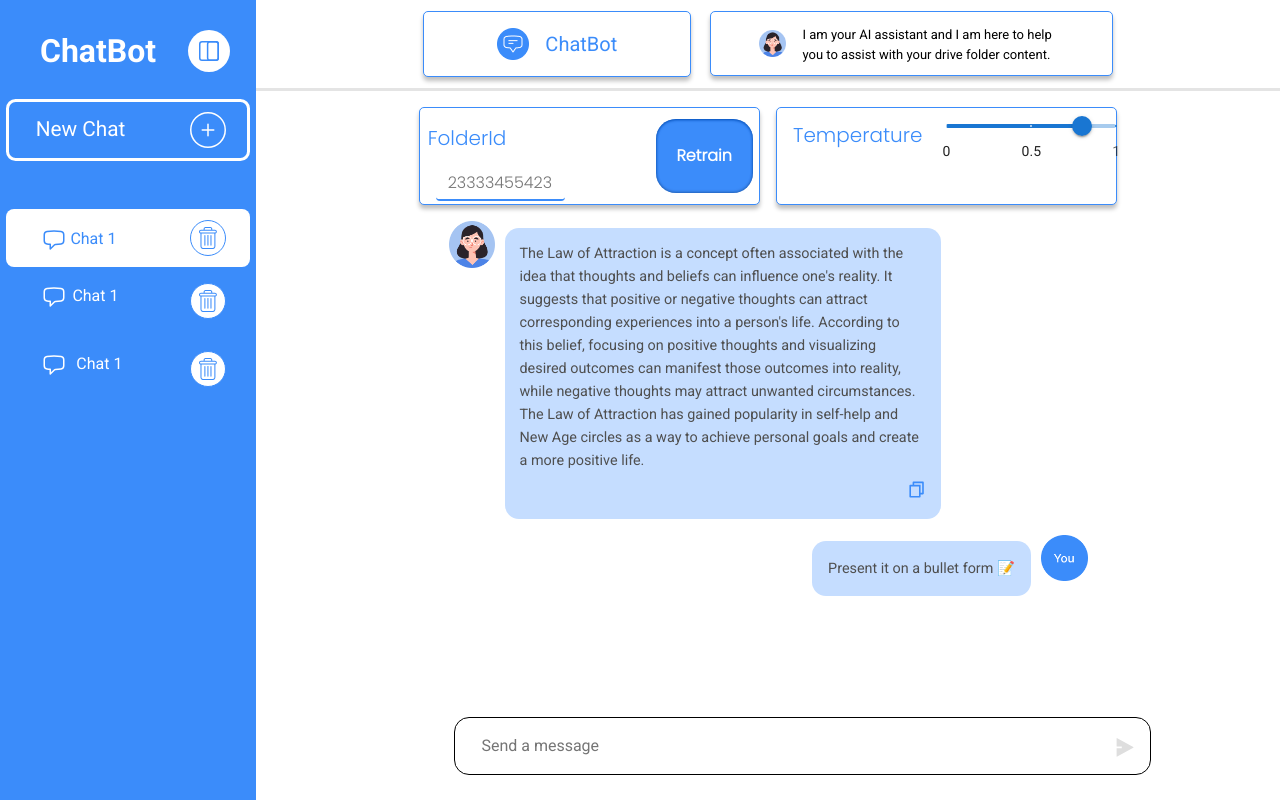
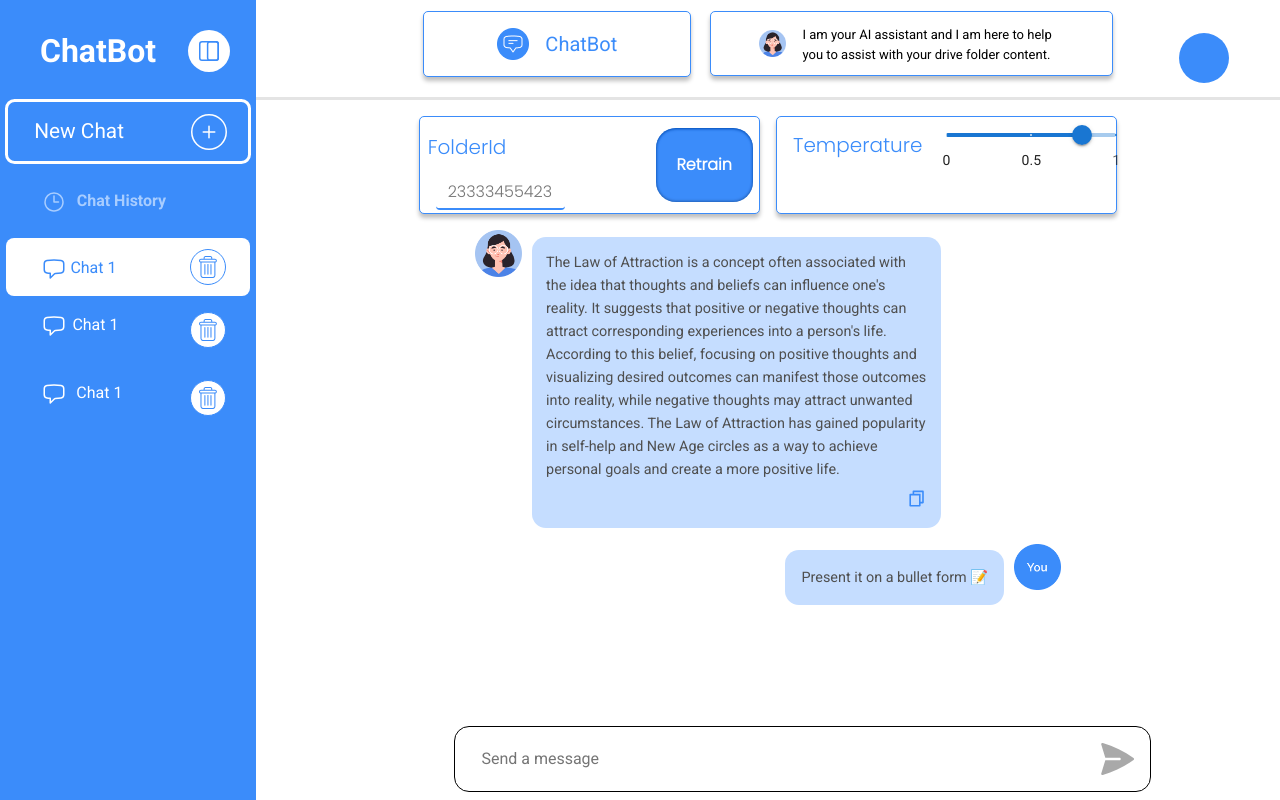
Before and after one commit to bhargav-11/pathwise-ai-frontend, a React (Create React App) app: page /home in a window 1280 px wide. Built offline with nearby package versions, Linux system fonts and the light colour scheme.

Commit message:
signin username display in home

```diff
--- a/src/componets/Chat.js
+++ b/src/componets/Chat.js
@@ -5,6 +5,7 @@ import Input from "./Input";
 import chat from "../images/chat.png";
 import logo from "../images/logo.svg";
 import { Box, Slider } from "@mui/material";
+import { Link, useNavigate } from "react-router-dom";
 
 const marks = [
   {
@@ -33,7 +34,12 @@ export const Chat = ({
   const [, setRefrshMsgList] = useState(false);
   const [buttonClicked, setButtonClicked] = useState(false);
   const [loading, setLoading] = useState(false);
-
+  const firstLetter = localStorage.getItem("firstLetter");
+  const navigate = useNavigate();
+  const handlelogout = () => {
+    localStorage.removeItem("islogin");
+    navigate("/");
+  };
   React.useEffect(() => {
     setMessageList(chathistoryList);
     setChatId(chat_history_id);
@@ -105,6 +111,11 @@ export const Chat = ({
             </div>
           </div>
         </div>
+        <div onClick={handlelogout}>
+        <div className="round"  style={{ cursor: "pointer" }}>
+          <h1 class="text-center">{firstLetter}</h1>
+          </div>
+      </div>
       </div>
       <div className="container folder-content mt-3">
         <div className="row justify-content-center">
@@ -136,7 +147,7 @@ export const Chat = ({
             <button>retrain</button>
           </div>
           <div className="col-md-4 folder-content-1 ms-3">
-            <div className="me-4 mt-2" style={{ marginLeft: "1rem" }}>
+            <div className="me-4 " style={{ marginLeft: "1rem", marginTop: "2.6%" }}>
               temperature
             </div>{" "}
             <Box sx={{ width: 180 }}>
@@ -173,9 +184,13 @@ export const Chat = ({
             setRefrshMsgList={setRefrshMsgList}
             buttonClicked={buttonClicked}
             setButtonClicked={setButtonClicked}
+
           />
-        </>
-      )}
-    </div>
+
+
+    </>
+  )
+}
+    </div >
   );
 };
--- a/src/componets/Input.js
+++ b/src/componets/Input.js
@@ -37,9 +37,18 @@ const Input = ({
             }}
           />
           <button className="send-button" id="myBtn" onClick={handleApiCall}>
-            <RiSendPlane2Fill
-              className={buttonClicked ? "clicked-button" : "i"}
-            />
+          <svg
+                xmlns="http://www.w3.org/2000/svg"
+                width="34"
+                height="34"
+                viewBox="0 0 34 34"
+                fill="none"
+              >
+                <path
+                  d="M1.79664 1.00845C1.58021 0.945683 1.35084 0.942593 1.13279 0.999507C0.914747 1.05642 0.716143 1.17122 0.557996 1.33176C0.39985 1.49229 0.288043 1.6926 0.234408 1.91147C0.180772 2.13035 0.187303 2.35965 0.253309 2.57511L4.30664 15.7501H18.5C18.8315 15.7501 19.1494 15.8818 19.3839 16.1162C19.6183 16.3507 19.75 16.6686 19.75 17.0001C19.75 17.3316 19.6183 17.6496 19.3839 17.884C19.1494 18.1184 18.8315 18.2501 18.5 18.2501H4.30664L0.253309 31.4251C0.187303 31.6406 0.180772 31.8699 0.234408 32.0888C0.288043 32.3076 0.39985 32.5079 0.557996 32.6685C0.716143 32.829 0.914747 32.9438 1.13279 33.0007C1.35084 33.0576 1.58021 33.0545 1.79664 32.9918C12.8216 29.7856 23.2182 24.7206 32.5383 18.0151C32.6994 17.8994 32.8306 17.7469 32.9211 17.5704C33.0115 17.3939 33.0587 17.1985 33.0587 17.0001C33.0587 16.8018 33.0115 16.6063 32.9211 16.4298C32.8306 16.2533 32.6994 16.1009 32.5383 15.9851C23.2182 9.27953 12.8216 4.21453 1.79664 1.00845Z"
+                  fill="#a9a9a9"
+                />
+              </svg>
           </button>
         </div>
       </div>
--- a/src/componets/Sidebar.js
+++ b/src/componets/Sidebar.js
@@ -10,7 +10,7 @@ const Sidebar = ({
   isnewchat,
   selectedItemIndex,
 }) => {
-  const navigate = useNavigate();
+const navigate = useNavigate();
   const handlelogout = () => {
     localStorage.removeItem("islogin");
     navigate("/");
@@ -21,8 +21,7 @@ const Sidebar = ({
         <div className="logo">
           <div>ChatBot</div>
         </div>
-        <div className="sidebutton" style={{ cursor: "pointer" }}>
-          <div onClick={handlelogout}>
+        <div className="sidebutton">
             <svg
               xmlns="http://www.w3.org/2000/svg"
               width="42"
@@ -50,7 +49,6 @@ const Sidebar = ({
                 stroke-width="1.5"
               />
             </svg>
-          </div>
         </div>
       </div>
       <div
@@ -101,7 +99,6 @@ const Sidebar = ({
         )}
       </div>
       <div className="history">
-        {allHistory?.length > 0 && (
           <div className="historyicon">
             <svg
               xmlns="http://www.w3.org/2000/svg"
@@ -120,7 +117,6 @@ const Sidebar = ({
             </svg>{" "}
             <span className="chat_history">Chat History</span>
           </div>
-        )}
       </div>
       <div className="save-history">
         <div className="selected-type">
--- a/src/pages/Signin.js
+++ b/src/pages/Signin.js
@@ -23,6 +23,7 @@ function Signin() {
   });
   const [errors, setErrors] = useState({});
   const navigate = useNavigate();
+
   const validateForm = () => {
     let newErrors = {};
     if (!userData.username) {
@@ -38,6 +39,7 @@ function Signin() {
     const { name, value } = event.target;
     setuserData((prevData) => ({ ...prevData, [name]: value }));
   };
+
   const handlesubmit = (event) => {
     event.preventDefault();
     let Requestdata = JSON.stringify({
@@ -54,6 +56,8 @@ function Signin() {
           })
           .then((response) => {
             if (response.status === 200) {
+              const firstLetter = userData.username.charAt(0).toUpperCase();
+              localStorage.setItem("firstLetter", firstLetter);
               navigate("/home");
               localStorage.setItem("islogin", response.data.is_admin);
             }
@@ -72,7 +76,7 @@ function Signin() {
   useEffect(() => {
     if (localStorage.getItem("islogin")) {
       navigate("/home");
-    }
+  }
   }, []);
   return (
     <div className="signin">
@@ -96,22 +100,20 @@ function Signin() {
                 id="form8Example2"
                 label="Username"
                 name="username"
-                required
                 value={userData.username}
                 onChange={handlechange}
               />
-              {errors.username && <div className="text-danger">{errors.username}</div>}
+{errors.username && <div className="text-danger">{errors.username}</div>}
               <MDBInput
                 className="mt-4"
                 type="password"
                 id="form7Example2"
                 name="password"
-                required
                 value={userData.password}
                 label="Password"
                 onChange={handlechange}
               />
-              {errors.password && <div className="text-danger">{errors.password}</div>}
+{errors.password && <div className="text-danger">{errors.password}</div>}
               <MDBBtn
                 type="submit"
                 className="mt-4"
@@ -120,7 +122,7 @@ function Signin() {
               >
                 Sign In User
               </MDBBtn>
-              <div className="mt-3" style={{ textAlign: "center" }}>
+<div className="mt-3" style={{ textAlign: "center" }}>
                 <Link
                   to="http://localhost:5000/login"
                   className="text-center text-decoration-none"
--- a/src/style/style.css
+++ b/src/style/style.css
@@ -40,12 +40,12 @@ body {
 }
 
 .sidebar .newchat {
-  margin: 0rem 0.2rem;
+  margin-right: 0.1rem;
+  margin-left: 0.1rem;
   cursor: pointer;
   border-radius: 0.6rem;
   border: 3px solid #fff;
-  padding: 0.3rem 1rem;
-
+  padding: 0.4rem 1rem;
   display: flex;
   justify-content: space-between;
   align-items: center;
@@ -68,7 +68,7 @@ body {
   border-radius: 0.6rem;
   border: 3px solid #3b8cfa;
   background-color: #fff;
-  padding: 0.4rem 1.2rem;
+  padding: 0.4rem 1rem;
   display: flex;
   justify-content: space-between;
   align-items: center;
@@ -79,7 +79,7 @@ body {
   margin-left: 1rem;
 }
 .sidebar .history {
-  padding: 1.5rem 3.44rem;
+  padding: 1.5rem 2.4rem;
 }
 
 .sidebar .chat_history {
@@ -241,7 +241,7 @@ body {
 .message .other img {
   width: 7%;
   height: 7%;
-  margin-left: 2%;
+  margin-left: 6%;
 }
 
 .message .other .message-content {
@@ -260,7 +260,6 @@ body {
 }
 
 .message-info .user {
-  /* margin-top: 0rem; */
   display: flex;
   flex-direction: row-reverse;
   gap: 10px;
@@ -269,7 +268,7 @@ body {
 .user img {
   width: 7%;
   height: 7%;
-  margin-right: 2%;
+  margin-right: 6%;
 }
 
 .user .message-content {
@@ -475,3 +474,23 @@ body {
     text-align: center; /* Center-align the text in the second column */
   }
 }
+/* side round start */
+.round {
+  width: 50px;
+  height: 50px;
+  border-radius: 50%;
+  background-color: #3b8cfa;
+  display: block;
+  margin-left: auto;
+  margin-right: 5%;
+  margin-top: -5%;
+  margin-bottom: 1%;
+}
+.round h1{
+  color: #fff;
+  font-size: 26px;
+  font-weight: 400;
+  padding-top: 18%;
+
+}
+/* side round end */
```
